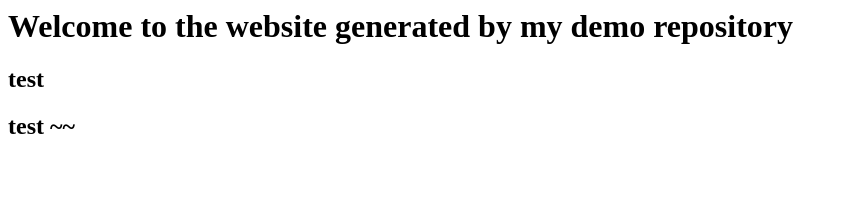
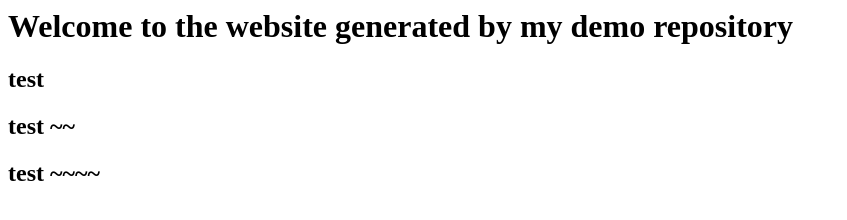
Before and after one commit to test-only-hui/demo-repository, a website: page index.html in a window 1280 px wide. Shown: the whole page, without its empty margins (0-847 px from the left). Drawn offline with Linux system fonts and the light colour scheme.

Commit message:
Update index.html

```diff
--- a/index.html
+++ b/index.html
@@ -1,3 +1,4 @@
 <h1>Welcome to the website generated by my demo repository</h1>
 <h2>test</h2>
 <h2>test ~~</h2>
+<h2>test ~~~~</h2>
```
